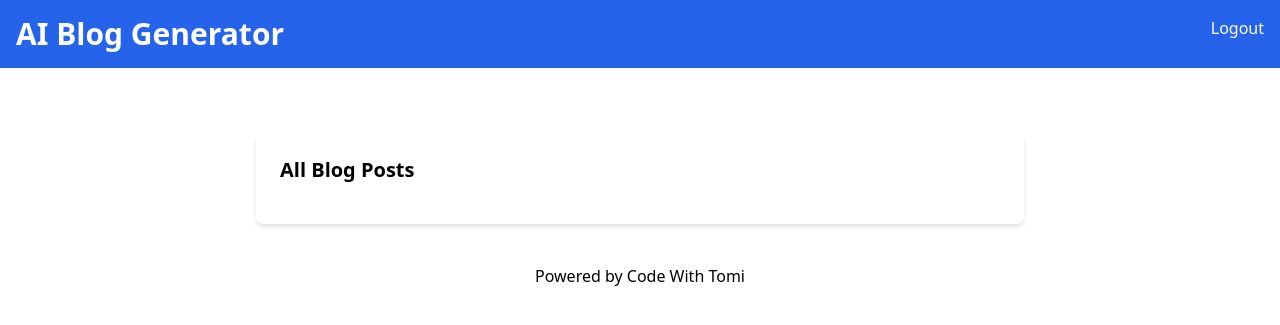
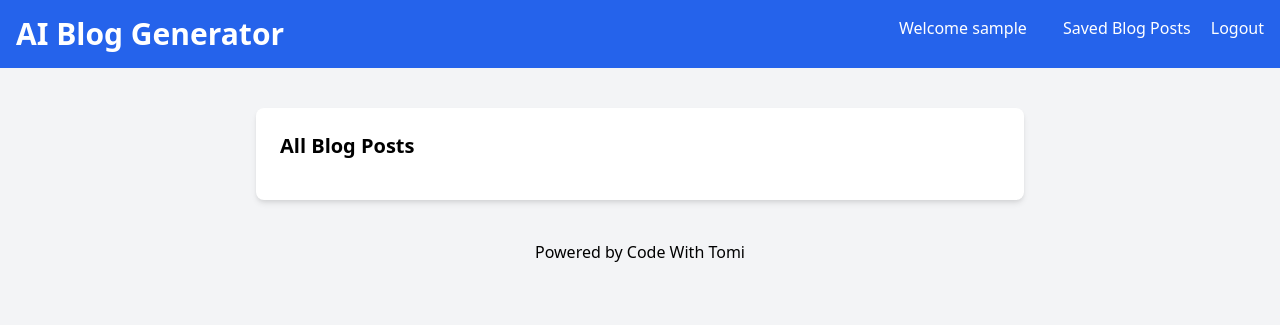
Before and after one commit to wombat74/AI_Blog_Generator, a Django app: page /blog-list in a window 1280 px wide. Shown: the top 325 px of the page. Run offline with Django 4.2, Linux system fonts and the light colour scheme; the visitor is signed in with stand-in values (Sample User, id 1); data that the repository does not hold is empty.

Commit message:
added final updates to html files

```diff
--- a/ai_blog_app/blog_generator/urls.py
+++ b/ai_blog_app/blog_generator/urls.py
@@ -8,4 +8,5 @@ urlpatterns = [
     path('logout', views.user_logout, name='logout'),
     path('generate-blog', views.generate_blog, name='generate-blog'),
     path('blog-list', views.blog_list, name='blog-list'),
+    path('blog-details/<int:pk>/', views.blog_details, name='blog-details'),
 ]
--- a/ai_blog_app/blog_generator/views.py
+++ b/ai_blog_app/blog_generator/views.py
@@ -58,7 +58,6 @@ def generate_blog(request):
         if not transcription:
             return JsonResponse({'error': " Failed to get transcript"}, status=500)
 
-
         # use OpenAI to generate the blog
         blog_content = generate_blog_from_transcription(transcription)
         if not blog_content:
@@ -97,8 +96,12 @@ def blog_list(request):
     blog_articles = BlogPost.objects.filter(user=request.user)
     return render(request, "all-blogs.html", {'blog_articles': blog_articles})
 
-def blog_details(request):
-    pass
+def blog_details(request, pk):
+    blog_article_detail = BlogPost.objects.get(id=pk)
+    if request.user == blog_article_detail.user:
+        return render(request, 'blog-details.html', {'blog_article_detail': blog_article_detail})
+    else:
+        return redirect('/')
 
 def user_login(request):
     if request.method == 'POST':
--- a/ai_blog_app/templates/all-blogs.html
+++ b/ai_blog_app/templates/all-blogs.html
@@ -6,28 +6,32 @@
     <title>All Blog Posts</title>
     <link href="https://cdn.jsdelivr.net/npm/tailwindcss@2.2.19/dist/tailwind.min.css" rel="stylesheet">
 </head>
-<body class="bg-grey-100 font-sans antialiased">
+
+<body class="bg-gray-100 font-sans antialiased">
+
     <!-- Navbar -->
     <nav class="bg-blue-600 p-4 text-white flex justify-between">
         <div>
             <h1 class="text-3xl font-bold">AI Blog Generator</h1>
         </div>
         <div>
+            <a href="#" class="text-white hover:underline mx-4">Welcome {{ user.username }}</a>
+            <a href="/blog-list" class="text-white hover:underline mx-4">Saved Blog Posts</a>
             <a href="#" class="text-white hover:underline">Logout</a>
         </div>
     </nav>
-    <br>
 
-    <!-- Main content container -->
+    <!-- Main Content Container -->
     <div class="container mx-auto mt-10 px-4 sm:px-0">
         <div class="max-w-3xl mx-auto bg-white p-6 rounded-lg shadow-md">
-            <!-- Blog post section -->
+
+            <!-- Blog posts section -->
             <section>
                 <h2 class="text-xl mb-4 font-semibold">All Blog Posts</h2>
                 <div class="space-y-4">
 
                     {% for article in blog_articles reversed %}
-                    {% comment %} <a href="blog-details/{{article.id}}"> {% endcomment %}
+                    <a href="blog-details/{{article.id}}">
                         <div class="border border-gray-300 p-4 rounded-lg">
                             <h3 class="text-lg font-semibold">{{article.youtube_title}}</h3>
                             <p>{{article.generated_content|truncatechars:80}}</p>
@@ -38,9 +42,11 @@
                     <!-- Repeat -->
                 </div>
             </section>
+
         </div>
     </div>
-    <footer class="text-center p-4 text-black mt-6">
+
+    <footer class="text-center p-4 text-blacl mt-6">
         Powered by <a href="https://www.youtube.com/codewithtomi">Code With Tomi</a>
     </footer>
 </body>
--- a/ai_blog_app/templates/index.html
+++ b/ai_blog_app/templates/index.html
@@ -54,8 +54,9 @@
             <h1 class="text-3xl font-bold">AI Blog Generator</h1>
         </div>
         <div>
-            <a href="#" class="text-white hover:underline">Welcome {{ user.username }}</a>
-            <a href="logout" class="text-white hover:underline">Logout</a>
+            <a href="#" class="text-white hover:underline mx-4">Welcome {{ user.username }}</a>
+            <a href="/blog-list" class="text-white hover:underline mx-4">Saved Blog Posts</a>
+            <a href="#" class="text-white hover:underline">Logout</a>
         </div>
     </nav>
     <br>
```
Also changed, not shown: ai_blog_app/requirements.txt (added, +34 -0 lines), ai_blog_app/templates/blog-details.html (+6 -5 lines).
